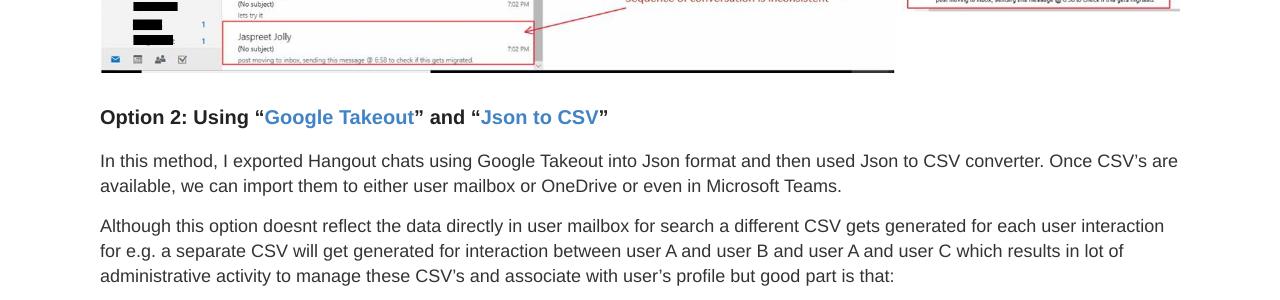
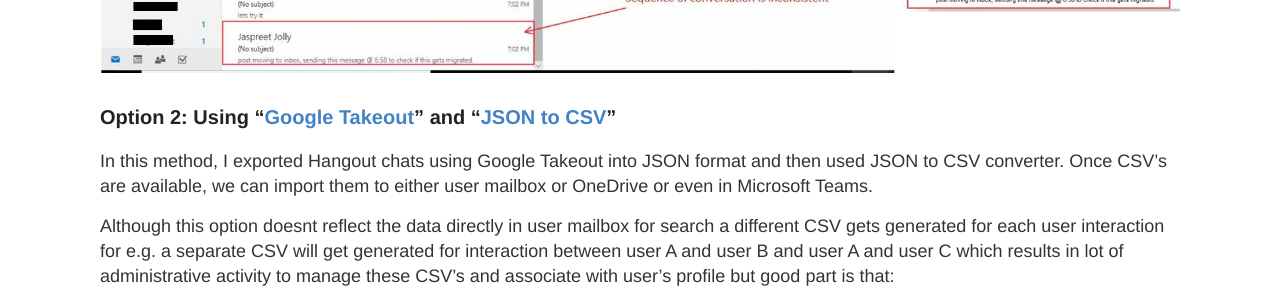
Before and after one commit to jaspreetjolly/github.io, a Jekyll site: the page built from _posts/2018-06-26-Move Google Hangout chats to Office 365.md, in a window 1280 px wide. Shown: the part 1255-1555 px from the top of the page. Built offline with Jekyll 4.4.1, drawn with Linux system fonts in a browser that asks for light colours; comment, search, counter and statistics services are not loaded.

```diff
--- a/_posts/2018-06-26-Move Google Hangout chats to Office 365.md
+++ b/_posts/2018-06-26-Move Google Hangout chats to Office 365.md
@@ -20,9 +20,9 @@ Once this is done, mailbox migration process can move the chats as individual em
 
 ![](/images/G_Suite_Post_Migration.jpg)
 
-### Option 2: Using “[Google Takeout]( https://takeout.google.com/)” and “[Json to CSV](https://github.com/mratkovic/hangouts_json_to_csv)”
+### Option 2: Using “[Google Takeout]( https://takeout.google.com/)” and “[JSON to CSV](https://github.com/mratkovic/hangouts_json_to_csv)”
 
-In this method, I exported Hangout chats using Google Takeout into Json format and then used Json to CSV converter. Once CSV's are available, we can import them to either user mailbox or OneDrive or even in Microsoft Teams.
+In this method, I exported Hangout chats using Google Takeout into JSON format and then used JSON to CSV converter. Once CSV's are available, we can import them to either user mailbox or OneDrive or even in Microsoft Teams.
 
 Although this option doesnt reflect the data directly in user mailbox for search a different CSV gets generated for each user interaction for e.g. a separate CSV will get generated for interaction between user A and user B and user A and user C which results in lot of administrative activity to manage these CSV’s and associate with user’s profile but good part is that:
 - Sequence of conversation is maintained.
```
